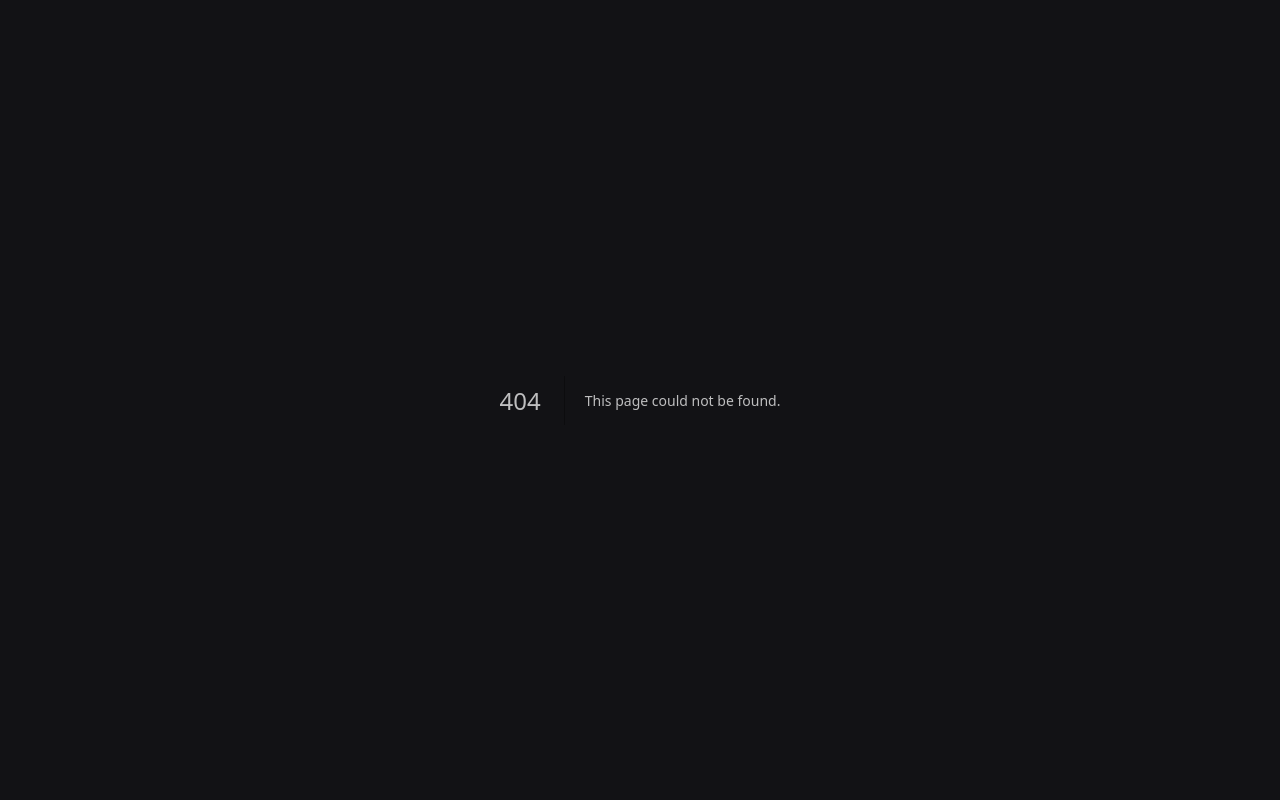
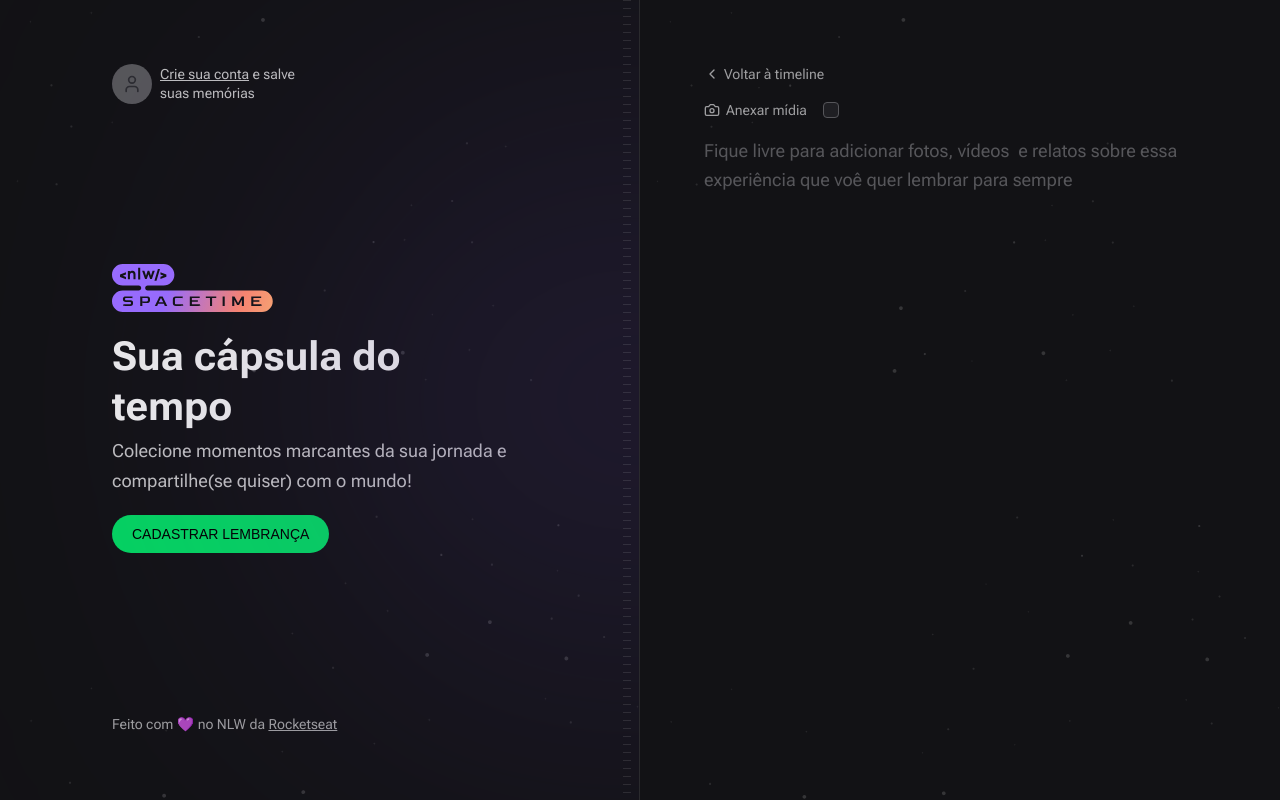
Before and after one commit to Rodrigo001-dev/nlw-spacetime, a Next.js app in the folder web/: page /memories/new in a window 1280 px wide. Before the commit this address had no page. Built offline with nearby package versions, Linux system fonts and the light colour scheme; no server answers; a web font is replaced by a local one.

Commit message:
:sparkles: feat: new memory form

```diff
--- a/web/package.json
+++ b/web/package.json
@@ -27,6 +27,7 @@
   },
   "devDependencies": {
     "@rocketseat/eslint-config": "^1.2.0",
+    "@tailwindcss/forms": "^0.5.3",
     "prettier-plugin-tailwindcss": "^0.3.0"
   }
 }
--- /dev/null
+++ b/web/src/app/api/auth/logout/route.ts
@@ -0,0 +1,11 @@
+import { NextRequest, NextResponse } from 'next/server'
+
+export async function GET(request: NextRequest) {
+  const redirectURL = new URL('/', request.url)
+
+  return NextResponse.redirect(redirectURL, {
+    headers: {
+      'Set-Cookie': `token=; Path=/; max-age=0`,
+    },
+  })
+}
--- a/web/src/app/layout.tsx
+++ b/web/src/app/layout.tsx
@@ -1,9 +1,15 @@
+import './globals.css'
 import { ReactNode } from 'react'
-import './globals.css'
 import {
   Roboto_Flex as Roboto,
   Bai_Jamjuree as BaiJamjuree,
 } from 'next/font/google'
+import { cookies } from 'next/headers'
+
+import { Copyright } from '@/components/Copyright'
+import { Hero } from '@/components/Hero'
+import { SignIn } from '@/components/SignIn'
+import { Profile } from '@/components/Profile'
 
 const roboto = Roboto({ subsets: ['latin'], variable: '--font-roboto' })
 
@@ -20,12 +26,30 @@
 }
 
 export default function RootLayout({ children }: { children: ReactNode }) {
+  const isAuthenticated = cookies().has('token')
+
   return (
     <html lang="en">
       <body
         className={`${roboto.variable} ${baiJamjuree.variable} bg-gray-900 font-sans text-gray-100`}
       >
-        {children}
+        <main className="grid min-h-screen grid-cols-2">
+          <div className="relative flex flex-col items-start justify-between overflow-hidden border-r border-white/10 bg-[url(../assets/bg-stars.svg)] bg-cover px-28 py-16">
+            <div className="absolute right-0 top-1/2 h-[288px] w-[526px] -translate-y-1/2 translate-x-1/2 rounded-full bg-purple-700 opacity-50 blur-full" />
+
+            <div className="absolute bottom-0 right-2 top-0 w-2 bg-stripes" />
+
+            {isAuthenticated ? <Profile /> : <SignIn />}
+
+            <Hero />
+
+            <Copyright />
+          </div>
+
+          <div className="flex flex-col bg-[url(../assets/bg-stars.svg)] bg-cover p-16">
+            {children}
+          </div>
+        </main>
       </body>
     </html>
   )
--- /dev/null
+++ b/web/src/app/memories/new/page.tsx
@@ -0,0 +1,48 @@
+import { ChevronLeft, Camera } from 'lucide-react'
+import Link from 'next/link'
+
+export default function NewMemory() {
+  return (
+    <div className="flex flex-1 flex-col gap-4">
+      <Link
+        href="/"
+        className="flex items-center gap-1 text-sm text-gray-200 hover:text-gray-100"
+      >
+        <ChevronLeft className="h-4 w-4" /> Voltar à timeline
+      </Link>
+
+      <form className="flex flex-1 flex-col gap-2">
+        <div className="flex items-center gap-4">
+          <label
+            htmlFor="media"
+            className="flex cursor-pointer items-center gap-1.5 text-sm text-gray-200 hover:text-gray-100"
+          >
+            <Camera className="h-4 w-4" />
+            Anexar mídia
+          </label>
+
+          <label
+            htmlFor="isPublic"
+            className="flex items-center gap-1.5 text-sm text-gray-200 hover:text-gray-100"
+          >
+            <input
+              type="checkbox"
+              name="isPublic"
+              id="isPublic"
+              className="h-4 w-4 rounded border-gray-400 bg-gray-700 text-purple-500"
+            />
+          </label>
+        </div>
+
+        <input type="file" id="media" className="invisible h-0 w-0" />
+
+        <textarea
+          name="content"
+          spellCheck={false}
+          className="w-full flex-1 resize-none border-0 bg-transparent p-0 text-lg leading-relaxed text-gray-100 placeholder:text-gray-400 focus:ring-0"
+          placeholder="Fique livre para adicionar fotos, vídeos  e relatos sobre essa experiência que voê quer lembrar para sempre"
+        />
+      </form>
+    </div>
+  )
+}
--- a/web/src/app/page.tsx
+++ b/web/src/app/page.tsx
@@ -1,31 +1,5 @@
-import { cookies } from 'next/headers'
-
-import { Copyright } from '@/components/Copyright'
 import { EmptyMemories } from '@/components/EmptyMemories'
-import { Hero } from '@/components/Hero'
-import { SignIn } from '@/components/SignIn'
-import { Profile } from '@/components/Profile'
 
 export default function Home() {
-  const isAuthenticated = cookies().has('token')
-
-  return (
-    <main className="grid min-h-screen grid-cols-2">
-      <div className="relative flex flex-col items-start justify-between overflow-hidden border-r border-white/10 bg-[url(../assets/bg-stars.svg)] bg-cover px-28 py-16">
-        <div className="absolute right-0 top-1/2 h-[288px] w-[526px] -translate-y-1/2 translate-x-1/2 rounded-full bg-purple-700 opacity-50 blur-full" />
-
-        <div className="absolute bottom-0 right-2 top-0 w-2 bg-stripes" />
-
-        {isAuthenticated ? <Profile /> : <SignIn />}
-
-        <Hero />
-
-        <Copyright />
-      </div>
-
-      <div className="flex flex-col bg-[url(../assets/bg-stars.svg)] bg-cover p-16">
-        <EmptyMemories />
-      </div>
-    </main>
-  )
+  return <EmptyMemories />
 }
--- a/web/src/components/Profile.tsx
+++ b/web/src/components/Profile.tsx
@@ -17,7 +17,10 @@
 
       <p className="max-w-[140px] text-sm leading-snug">
         {name}
-        <a href="" className="block text-red-400 hover:text-red-300">
+        <a
+          href="/api/auth/logout"
+          className="block text-red-400 hover:text-red-300"
+        >
           Quero sair
         </a>
       </p>
--- a/web/tailwind.config.js
+++ b/web/tailwind.config.js
@@ -69,5 +69,5 @@
       },
     },
   },
-  plugins: [],
+  plugins: [require('@tailwindcss/forms')],
 }
```
Also changed, not shown: 1 other file (tests, documents, lock files or other folders).
